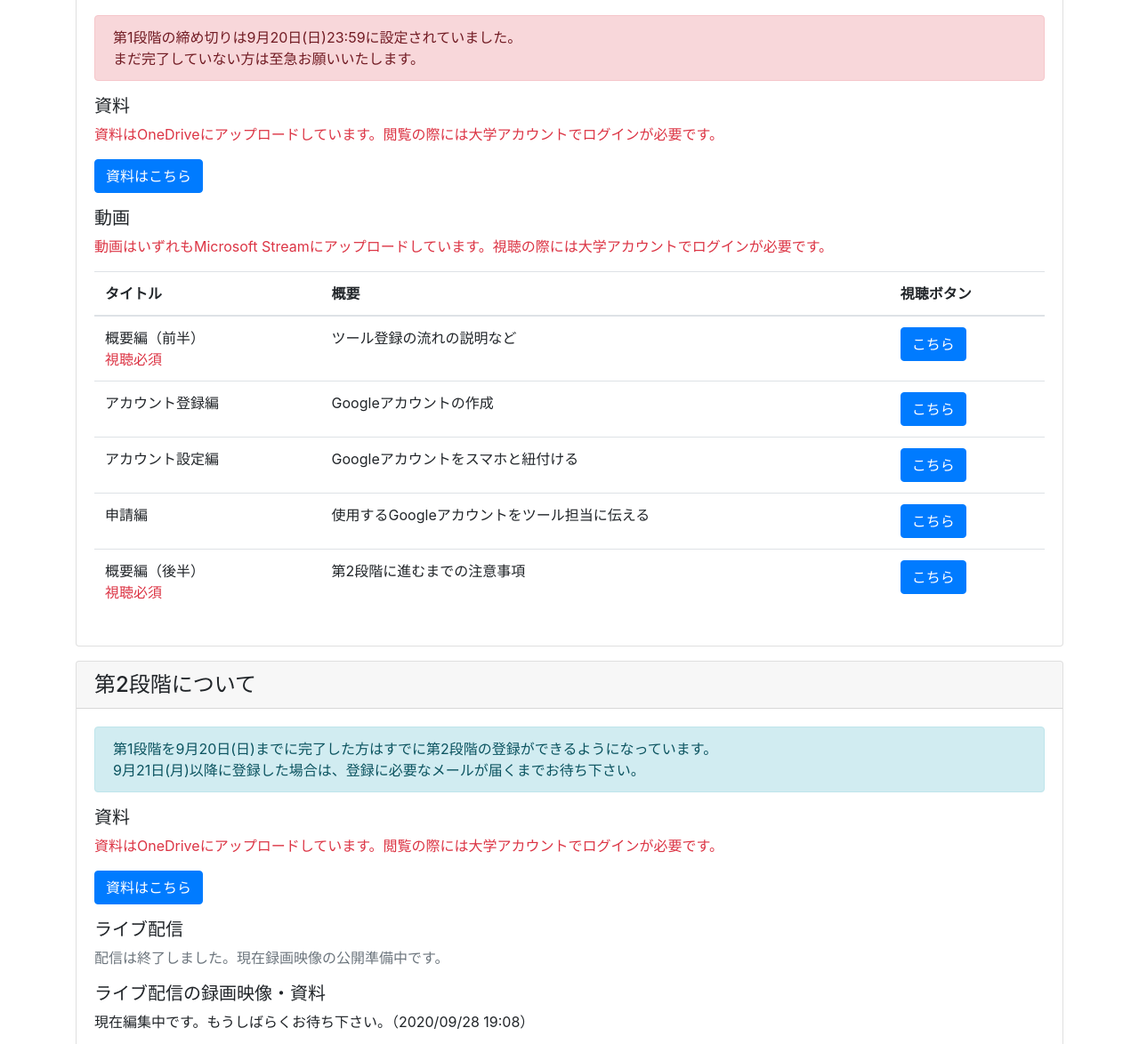
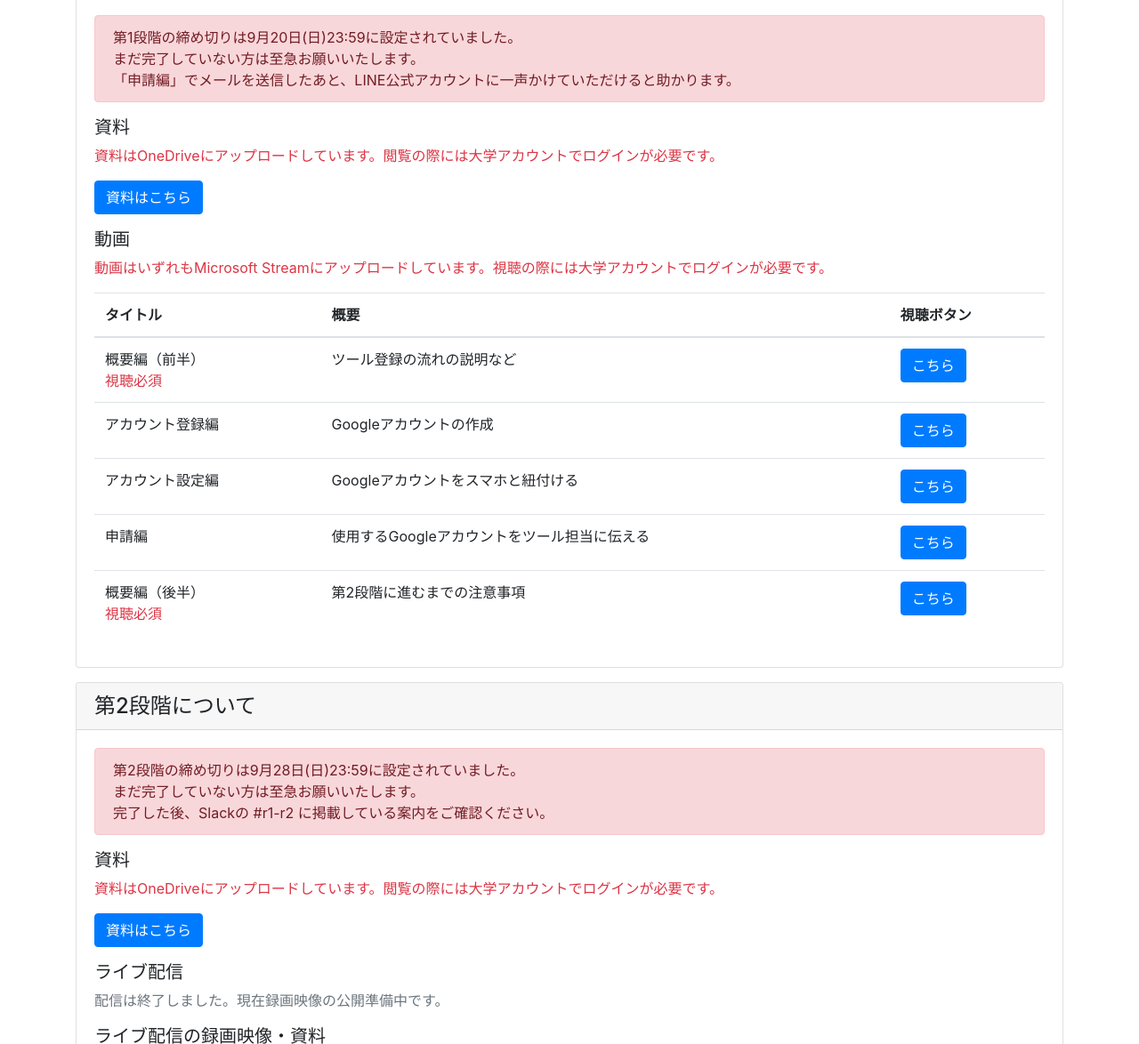
Before and after one commit to katota1114/gitoolinit, a plain HTML site: page index.html in a window 1280 px wide. Shown: the part 322-1496 px from the top of the page at 89% size. Drawn offline with nearby package versions, Linux system fonts and the light colour scheme.

Commit message:
[add] some information

```diff
--- a/index.html
+++ b/index.html
@@ -49,7 +49,8 @@
             <div class="card-body">
                 <div class="alert alert-danger" role="alert">
                     第1段階の締め切りは9月20日(日)23:59に設定されていました。<br>
-                    まだ完了していない方は至急お願いいたします。
+                    まだ完了していない方は至急お願いいたします。<br>
+                    「申請編」でメールを送信したあと、LINE公式アカウントに一声かけていただけると助かります。
                 </div>
                 <h5>資料</h5>
                 <p class="text-danger">資料はOneDriveにアップロードしています。閲覧の際には大学アカウントでログインが必要です。</p>
@@ -99,9 +100,10 @@
                 第2段階について
             </h4>
             <div class="card-body">
-                <div class="alert alert-info" role="alert">
-                    第1段階を9月20日(日)までに完了した方はすでに第2段階の登録ができるようになっています。<br>
-                    9月21日(月)以降に登録した場合は、登録に必要なメールが届くまでお待ち下さい。
+                <div class="alert alert-danger" role="alert">
+                    第2段階の締め切りは9月28日(日)23:59に設定されていました。<br>
+                    まだ完了していない方は至急お願いいたします。<br>
+                    完了した後、Slackの #r1-r2 に掲載している案内をご確認ください。
                 </div>
                 <h5>資料</h5>
                 <p class="text-danger">資料はOneDriveにアップロードしています。閲覧の際には大学アカウントでログインが必要です。</p>
@@ -109,7 +111,7 @@
                 <h5 class="mt-3">ライブ配信</h5>
                 <p class="text-muted">配信は終了しました。現在録画映像の公開準備中です。</p>
                 <h5 class="mt-3">ライブ配信の録画映像・資料</h5>
-                <p>現在編集中です。もうしばらくお待ち下さい。（2020/09/28 19:08）</p>
+                <p>らくらく連絡網の使い方は現在編集中です。。もうしばらくお待ち下さい。（2020/10/03 00:00）</p>
                 <p>掲載している資料は実際にライブ配信で使用したものに修正を加えたものになります。</p>
                 <table class="table table-hover">
                     <thead>
```
